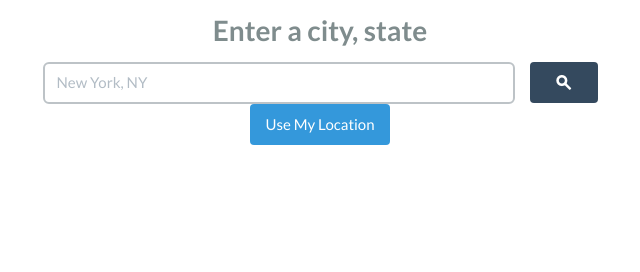
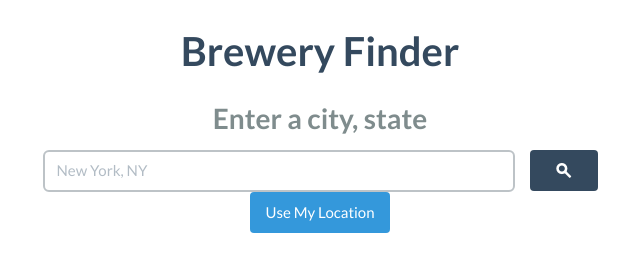
Before and after one commit to MikeAllison/craft-beer-locator, a plain HTML site: page index.html in a window 1280 px wide. Shown: the whole page, without its empty margins (320-960 px from the left). Drawn offline with Linux system fonts and the light colour scheme; some packages are replaced by stand-ins of ours.

Commit message:
Started factoring out search type

```diff
--- a/index.html
+++ b/index.html
@@ -1,7 +1,7 @@
 <!DOCTYPE html>
 <html lang="en">
   <head>
-    <title>Brewery Finder</title>
+    <title></title>
     <meta name="viewport" content="width=device-width, initial-scale=1">
     <link rel="stylesheet" href="css/bootstrap.min.css">
     <link rel="stylesheet" href="css/flat-ui.min.css">
@@ -16,7 +16,7 @@
       <div class="row">
         <div class="col-xs-12">
           <div class="heading text-center">
-            <!-- <h3>Brewery Finder</h3> -->
+            <h3 id="heading"></h3>
           </div>
         </div>
       </div>
--- a/js/app.js
+++ b/js/app.js
@@ -3,6 +3,13 @@
 
   app = {
     init: function() {
+      // Set the type and radius of thing to search for
+      this.settings = {
+        search: {
+          itemName: 'brewery',
+          radius: '25000'
+        }
+      };
       this.google = {
         apiKey: 'AIzaSyBCaX60okxecYLD05GC745IP1u6nzwKDSo'
       };
@@ -35,7 +42,15 @@
       },
       // Retrieves an array of breweries from sessionStorage
       get: function() {
-        return JSON.parse(sessionStorage.getItem("breweries"));
+        return JSON.parse(sessionStorage.getItem('breweries'));
+      }
+    },
+    recentSearches: {
+      add: function(location) {
+        localStorage.setItem('recentSearches', location);
+      },
+      get: function() {
+        return JSON.parse(localStorage.getItem('recentSearches'));
       }
     }
   };
@@ -45,6 +60,7 @@
       app.init();
       models.location.init();
       models.breweries.init();
+      views.page.init();
       views.map.init();
       views.form.init();
       views.locationBtn.init();
@@ -110,8 +126,8 @@
       var location = new google.maps.LatLng(models.location.lat, models.location.lng);
       var request = {
         location: location,
-        radius: '25000',
-        keyword: 'brewery'
+        radius: app.settings.search.radius,
+        keyword: app.settings.search.itemName
       };
 
       // mapDiv isn't shown on page but is required for PlacesService constructor
@@ -134,6 +150,8 @@
 
           models.breweries.add(sortedResults);
 
+          console.log(sortedResults);
+
           // TO-DO: Add search result to localStorage.recentSearches
           // TO-DO: Call method to render view
         } else if (status == google.maps.places.PlacesServiceStatus.ZERO_RESULTS) {
@@ -146,6 +164,15 @@
   };
 
   views = {
+    page: {
+      init: function() {
+        // Initialize page settings
+        var searchItemName = app.settings.search.itemName;
+        var pageTitle = searchItemName.charAt(0).toUpperCase() + searchItemName.slice(1) + ' Finder';
+        document.title = pageTitle;
+        document.getElementById('heading').textContent = pageTitle;
+      }
+    },
     map: {
       init: function() {
         // Collect DOM elements
```
